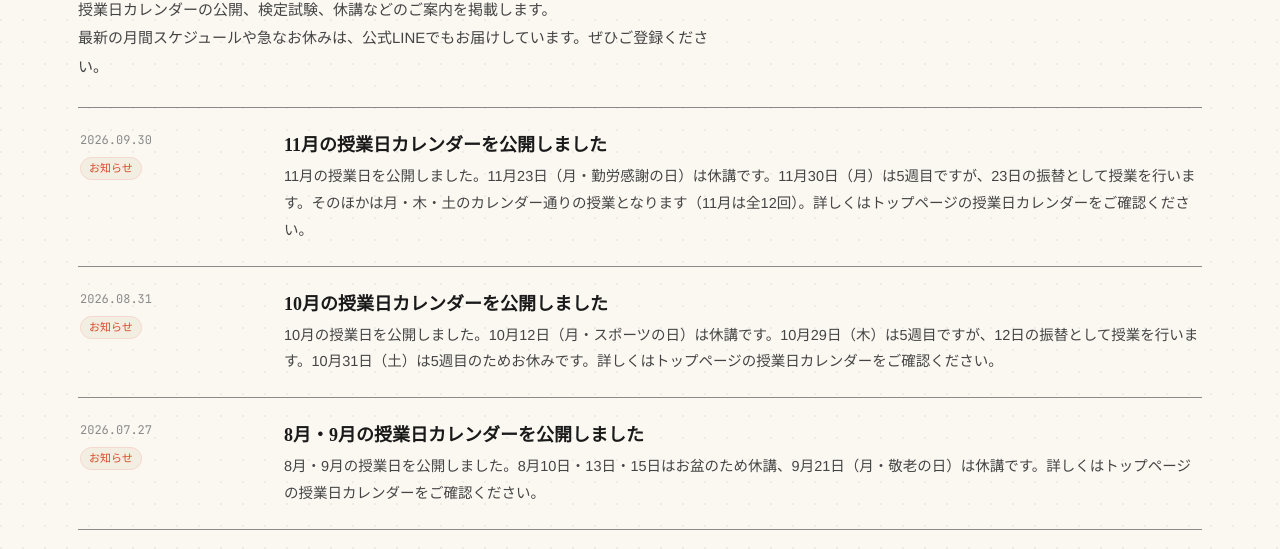
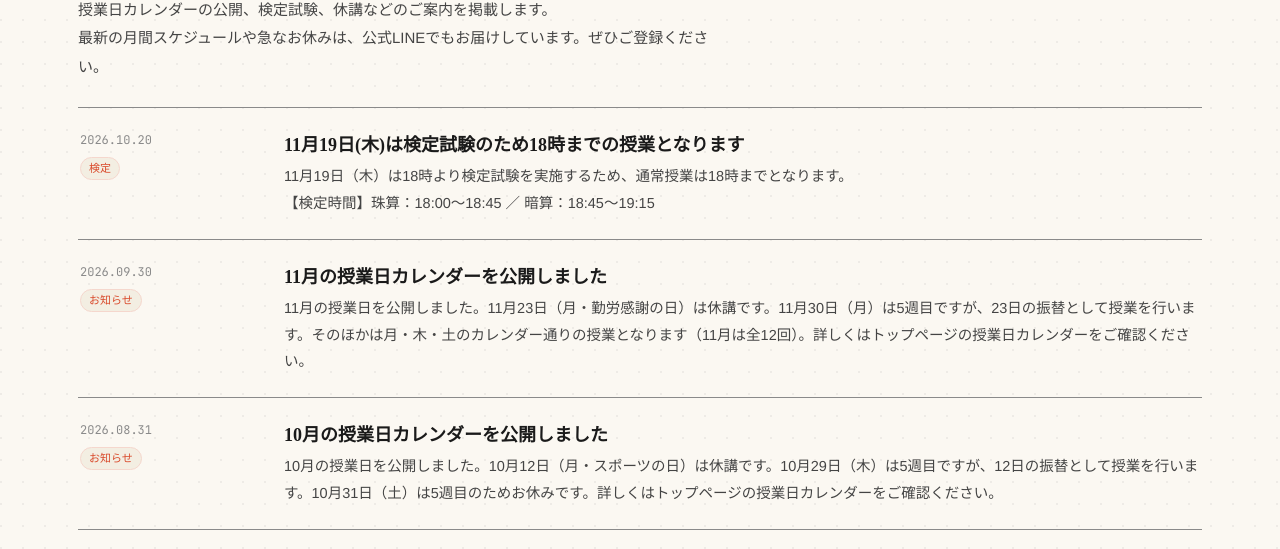
Before and after one commit to hitsuji-works/tsurumi-soroban-labo, a plain HTML site: page news.html in a window 1280 px wide. Shown: the part 223-772 px from the top of the page. Drawn offline with Linux system fonts and the light colour scheme; a web font is replaced by a local one.

Commit message:
11月19日(木)検定試験の授業時間短縮・お知らせを追加

```diff
--- a/news.html
+++ b/news.html
@@ -72,6 +72,17 @@
          ・cat … 「お知らせ」「検定」「お休み」などの分類ラベル
          ============================================================ -->
     <div class="news-list">
+
+      <article class="news-item">
+        <div class="meta">
+          <time datetime="2026-10-20">2026.10.20</time>
+          <span class="cat">検定</span>
+        </div>
+        <div>
+          <h3>11月19日(木)は検定試験のため18時までの授業となります</h3>
+          <p>11月19日（木）は18時より検定試験を実施するため、通常授業は18時までとなります。<br>【検定時間】珠算：18:00〜18:45 ／ 暗算：18:45〜19:15</p>
+        </div>
+      </article>
 
       <article class="news-item">
         <div class="meta">
```
Also changed, not shown: index.html (+13 -2 lines).
